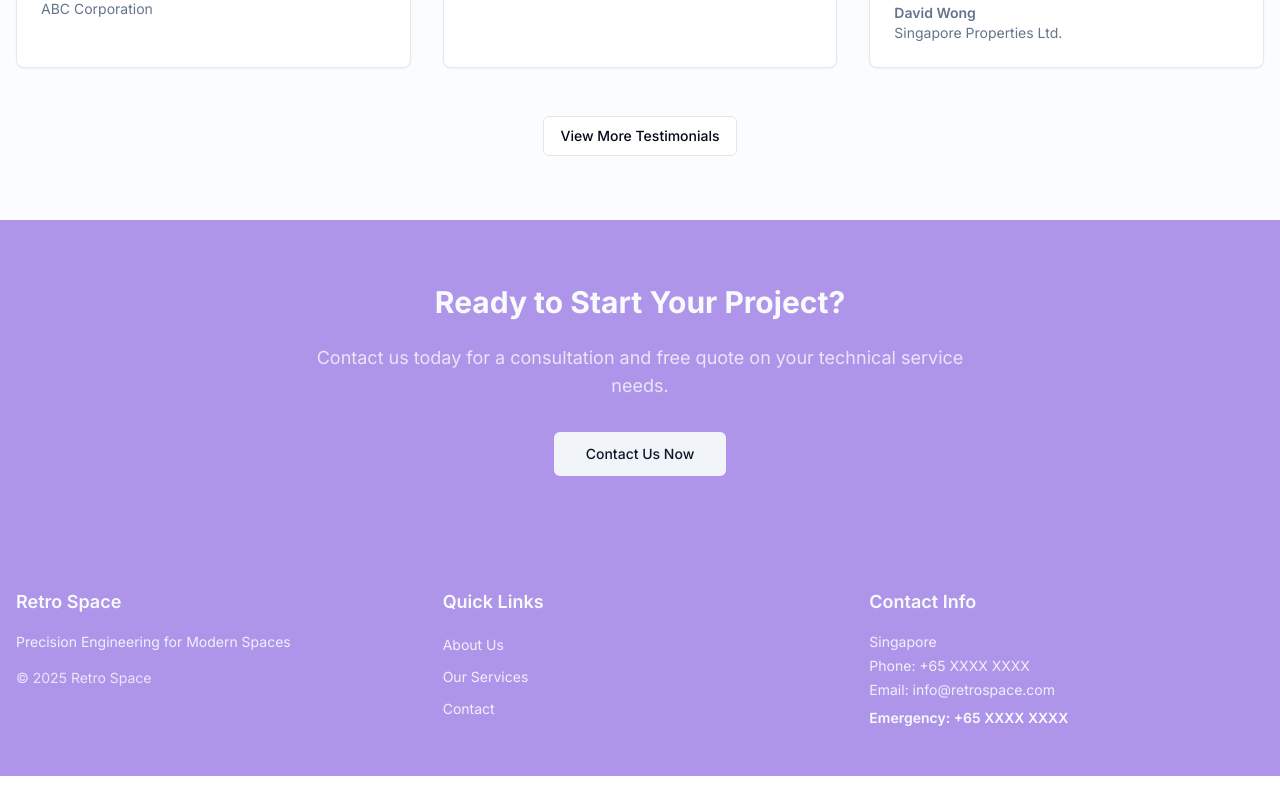
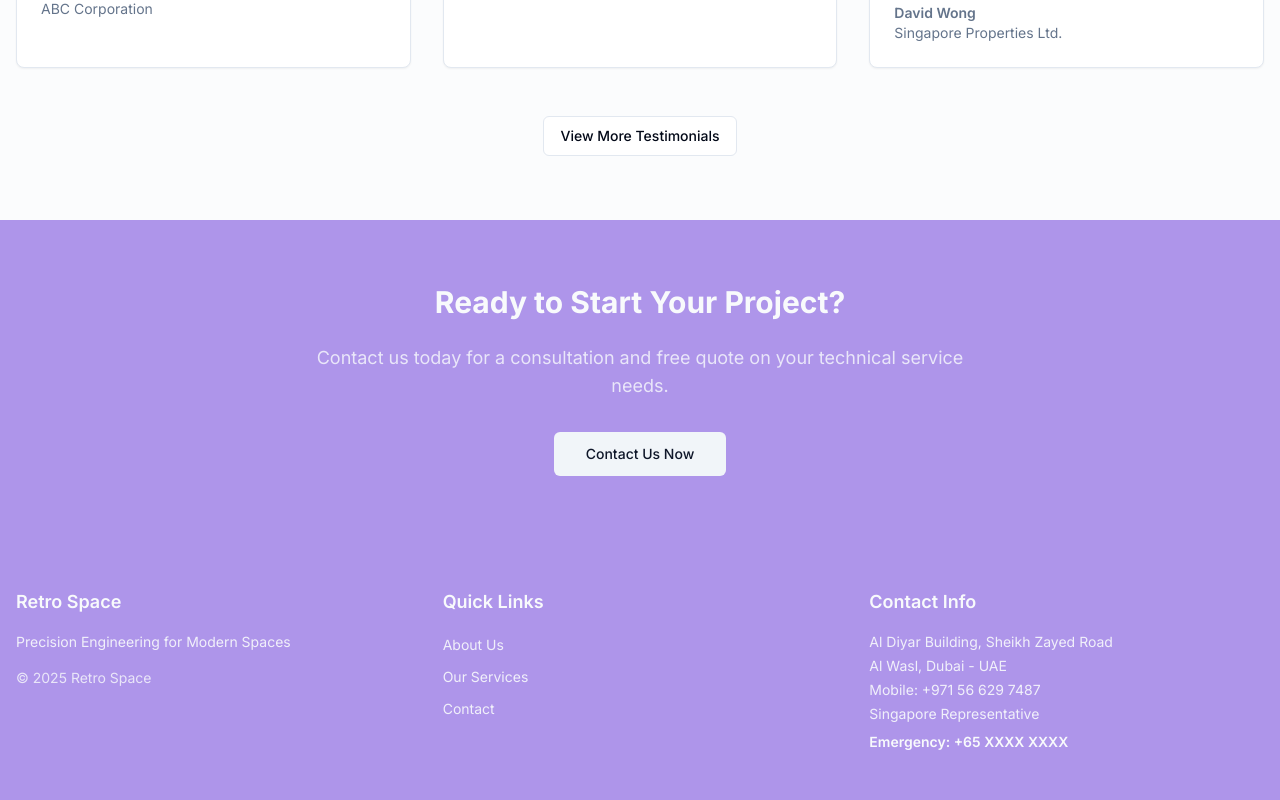
Before and after one commit to saheerk-12/retro-space-site-builder, a React (Vite) app: page / in a window 1280 px wide. Shown: the part 2179-2979 px from the top of the page. Before the commit the page ends 2955 px from the top, so only its background shows below. Built offline with nearby package versions, Linux system fonts and the light colour scheme.

Commit message:
Add contact information
Add contact information to the footer.

```diff
--- a/src/components/Layout.tsx
+++ b/src/components/Layout.tsx
@@ -108,9 +108,10 @@ const Layout = ({ children }: LayoutProps) => {
             <div>
               <h3 className="text-lg font-semibold mb-4">Contact Info</h3>
               <address className="not-italic">
-                <p className="text-sm opacity-90 mb-1">Singapore</p>
-                <p className="text-sm opacity-90 mb-1">Phone: +65 XXXX XXXX</p>
-                <p className="text-sm opacity-90">Email: info@retrospace.com</p>
+                <p className="text-sm opacity-90 mb-1">Al Diyar Building, Sheikh Zayed Road</p>
+                <p className="text-sm opacity-90 mb-1">Al Wasl, Dubai - UAE</p>
+                <p className="text-sm opacity-90 mb-1">Mobile: +971 56 629 7487</p>
+                <p className="text-sm opacity-90 mb-1">Singapore Representative</p>
                 <p className="mt-2 text-sm font-semibold">Emergency: +65 XXXX XXXX</p>
               </address>
             </div>
```
